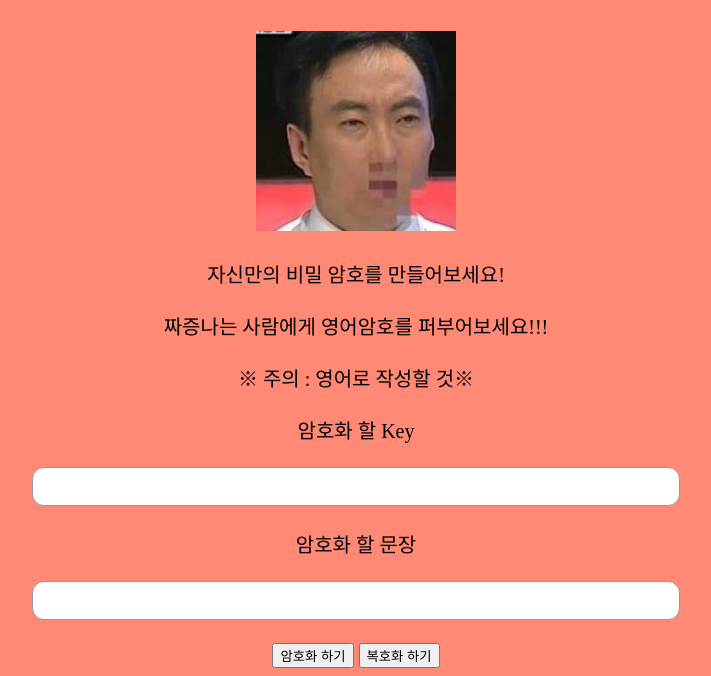
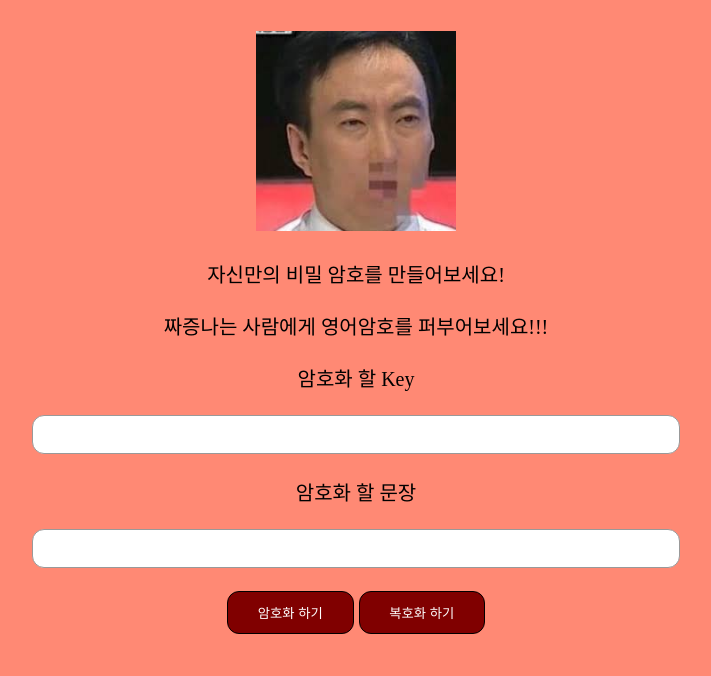
Before and after one commit to yoonkyoungchoi/Beep-Beep, a plain HTML site: page index.html in a window 1280 px wide. Shown: the part 181-857 px from the top of the page, without its empty margins (284-995 px from the left). After the commit the page ends 823 px from the top, so only its background shows below. Drawn offline with Linux system fonts and the light colour scheme.

Commit message:
최종 수정

```diff
--- a/index.html
+++ b/index.html
@@ -4,7 +4,7 @@
     <meta charset="UTF-8">
     <meta http-equiv="X-UA-Compatible" content="IE=edge">
     <meta name="viewport" content="width=device-width, initial-scale=1.0">
-    <script type="text/javascript" src="index.js"></script>
+    <script type="text/javascript" defer src="index.js"></script>
     <link rel="stylesheet" href="index.css">
     <title>삐릭삐릭 알 수 없음</title>
 </head>
@@ -16,13 +16,12 @@
         <img src="main.jpg" width="200" height="200"><br><br>
         자신만의 비밀 암호를 만들어보세요!<br><br>
         짜증나는 사람에게 영어암호를 퍼부어보세요!!!<br><br>
-        ※ 주의 : 영어로 작성할 것※ <br><br>
         <label for="key">암호화 할 Key</label><br><br>
-        <input id='key' type="text"><br><br>
+        <input id='key' type="text" ><br><br>
         <label for="str"> 암호화 할 문장</label><br><br>
         <input id = 'str' type="text"><br><br>
-        <input type="submit" value="암호화 하기" onclick="main()">
-        <input type="submit" value="복호화 하기" onclick="main2()">
+        <input type="button" value="암호화 하기" onclick="main()">
+        <input type="button" value="복호화 하기" onclick="main2()">
     </div>
     </center>
 </body>
```
